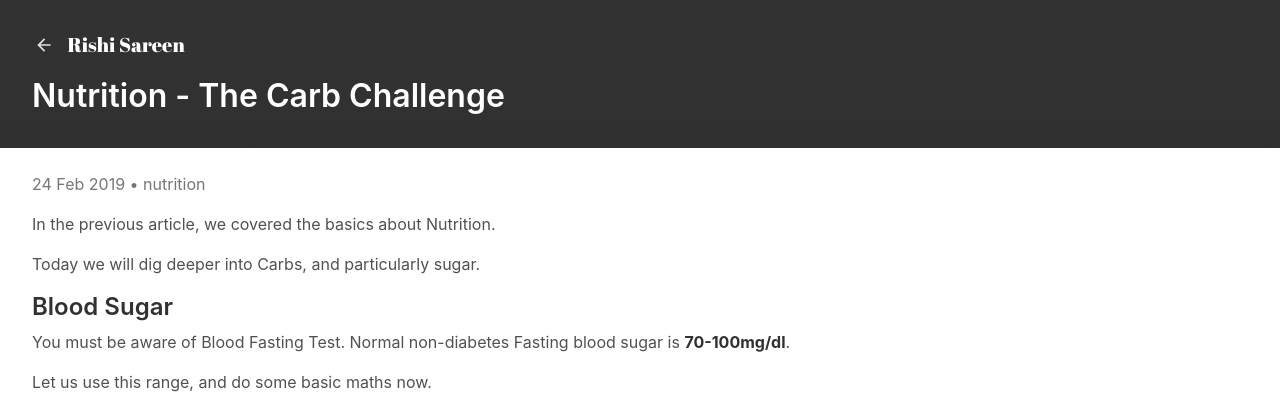
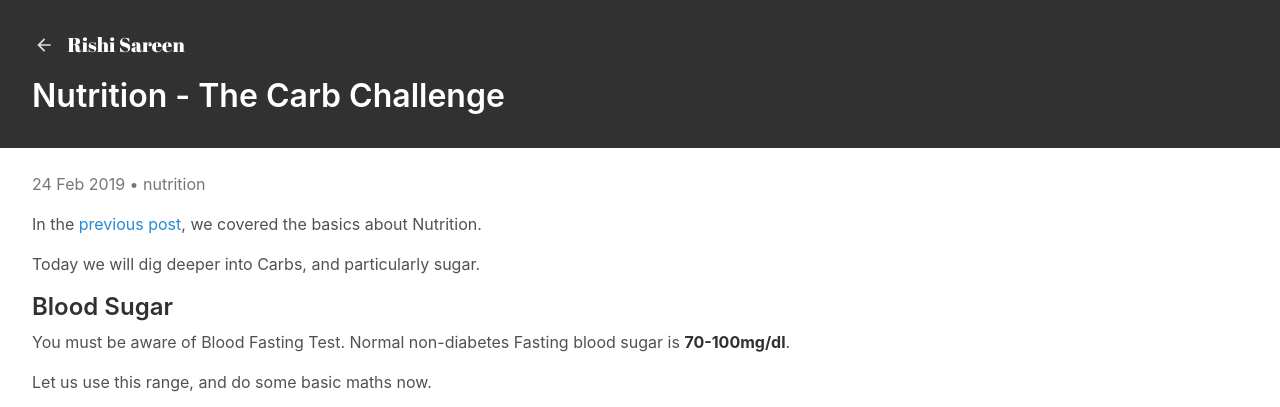
Before and after one commit to rishisareen/rishisareen-old.github.io, a Jekyll site: the page built from _posts/2019-02-24-nutrition-the-carb-challenge.markdown, in a window 1280 px wide and 900 px high. Shown: the top 407 px of the window. Built offline with Jekyll 4.4.1, drawn with Linux system fonts in a browser that asks for light colours; comment, search, counter and statistics services are not loaded.

Commit message:
More edits on Nutrition Posts

```diff
--- a/_posts/2019-02-17-nutrition-a-primer.markdown
+++ b/_posts/2019-02-17-nutrition-a-primer.markdown
@@ -6,7 +6,7 @@ comments: true
 categories: nutrition
 ---
 
-In the previous post, we discussed why fixing nutrition should be the first priority.
+In the [previous post](exercise-and-weight-loss.html), we discussed why fixing nutrition should be the first priority.
 
 Let us spend some time understanding basic nutrition.
 <!--more-->
--- a/_posts/2019-02-24-nutrition-the-carb-challenge.markdown
+++ b/_posts/2019-02-24-nutrition-the-carb-challenge.markdown
@@ -6,7 +6,7 @@ comments: true
 categories: nutrition
 ---
 
-In the previous article, we covered the basics about Nutrition.
+In the [previous post](nutrition-a-primer.html), we covered the basics about Nutrition.
 
 Today we will dig deeper into Carbs, and particularly sugar.
 <!--more-->
```
Also changed, not shown: 5 other files.
